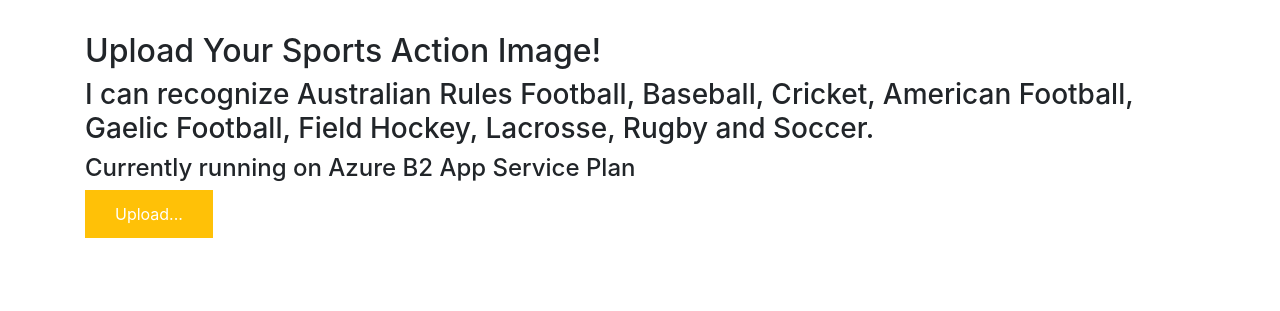
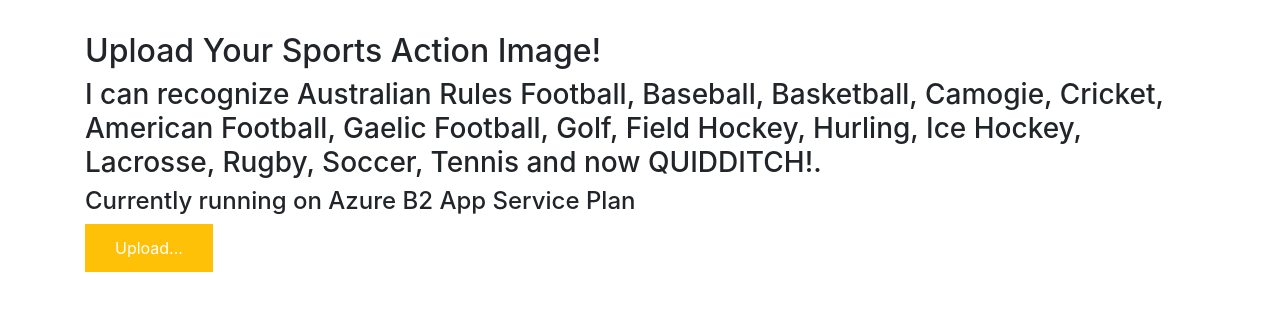
Before and after one commit to LunchWithaLens/SportsIdentifier, a Flask app: page / in a window 1280 px wide. Shown: the part 56-367 px from the top of the page. Run offline with Flask 2, Linux system fonts and the light colour scheme; parts of the project's set-up code (start-up, migrations or seed data) failed here and were passed over; some libraries are stand-ins or nearby versions.

Commit message:
Added extra sports

```diff
--- a/app.py
+++ b/app.py
@@ -24,8 +24,8 @@ app = Flask(__name__)
 
 
 path = Path("path")
-classes =  ['aussie','baseball','cricket','football','gaelic','hockey','lacrosse','other','rugby','soccer']
-sports = ['Australian Rules Football', 'Baseball', 'Cricket', 'American Football', 'Gaelic Football', 'Field Hockey', 'Lacrosse', 'not a sport','Rugby', 'Soccer']
+classes =  ['aussie','baseball','basketball','camogie','cricket','football','gaelic','golf','hockey','hurling','icehockey','lacrosse','other','quidditch','rugby','soccer','tennis']
+sports = ['Australian Rules Football', 'Baseball', 'Basketball', 'Camogie', 'Cricket', 'American Football', 'Gaelic Football', 'Field Hockey', 'hurling', 'Ice Hockey', 'Lacrosse', 'not a sport','Quidditch', 'Rugby', 'Soccer', 'Tennis']
 data2 = ImageDataBunch.single_from_classes(path, classes, tfms=get_transforms(), size=448).normalize(imagenet_stats)
 learn = create_cnn(data2, models.resnet34)
 learn.load('LargeModel10Own', strict=False, with_opt=False)
--- a/templates/index.html
+++ b/templates/index.html
@@ -1,7 +1,7 @@
 {% extends "base.html" %} {% block content %}
 
 <h2>Upload Your Sports Action Image!</h2>
-<h3>I can recognize Australian Rules Football, Baseball, Cricket, American Football, Gaelic Football, Field Hockey, Lacrosse, Rugby and Soccer. </h3>
+<h3>I can recognize Australian Rules Football, Baseball, Basketball, Camogie, Cricket, American Football, Gaelic Football, Golf, Field Hockey, Hurling, Ice Hockey, Lacrosse, Rugby, Soccer, Tennis and now QUIDDITCH!. </h3>
 <h4>Currently running on Azure B2 App Service Plan</h4>
 
 <div>
```
